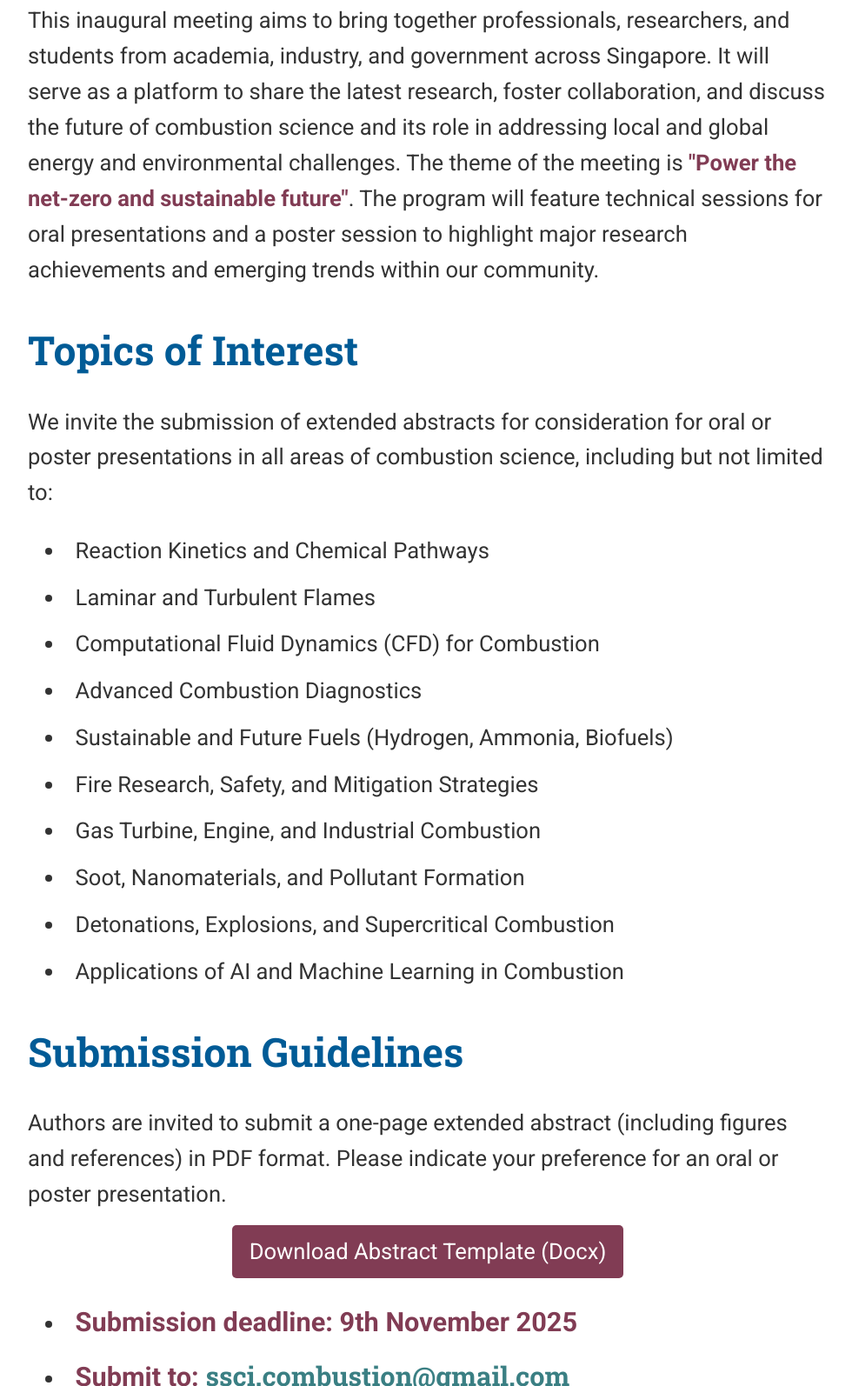
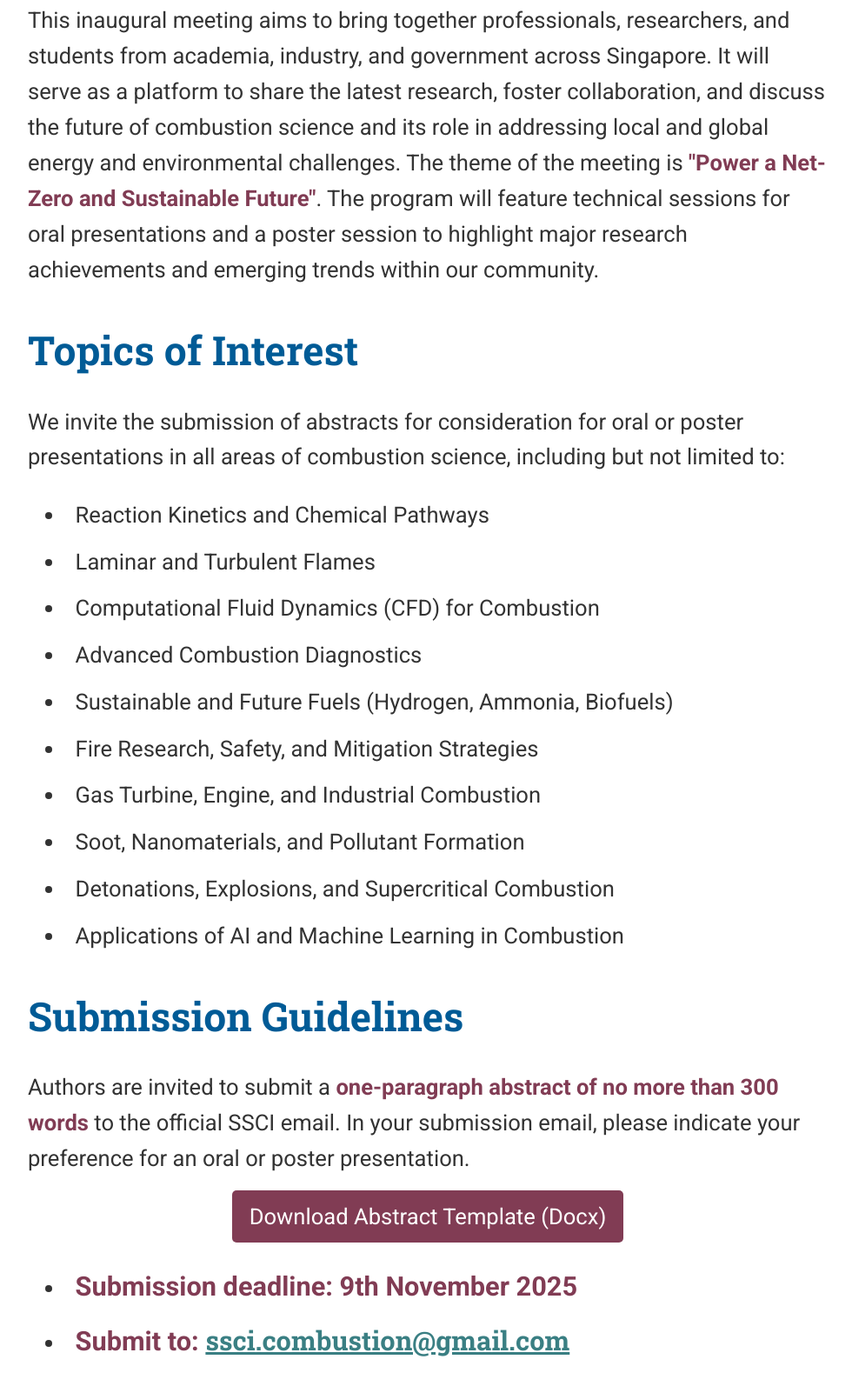
Before and after one commit to Liguobing00/Liguobing00.github.io, a plain HTML site: page ssci-annual-meeting.html in a window 1280 px wide. Shown: the part 583-2177 px from the top of the page at 87% size, without its empty margins (148-1128 px from the left). Drawn offline with Linux system fonts and the light colour scheme.

Commit message:
ssci-annual-meeting.html: revise

```diff
--- a/ssci-annual-meeting.html
+++ b/ssci-annual-meeting.html
@@ -104,12 +104,12 @@
         </p>
 
         <p>
-            This inaugural meeting aims to bring together professionals, researchers, and students from academia, industry, and government across Singapore. It will serve as a platform to share the latest research, foster collaboration, and discuss the future of combustion science and its role in addressing local and global energy and environmental challenges. The theme of the meeting is <strong>"Power the net-zero and sustainable future"</strong>. The program will feature technical sessions for oral presentations and a poster session to highlight major research achievements and emerging trends within our community.
+            This inaugural meeting aims to bring together professionals, researchers, and students from academia, industry, and government across Singapore. It will serve as a platform to share the latest research, foster collaboration, and discuss the future of combustion science and its role in addressing local and global energy and environmental challenges. The theme of the meeting is <strong>"Power a Net-Zero and Sustainable Future"</strong>. The program will feature technical sessions for oral presentations and a poster session to highlight major research achievements and emerging trends within our community.
         </p>
 
         <section>
             <h3>Topics of Interest</h3>
-            <p>We invite the submission of extended abstracts for consideration for oral or poster presentations in all areas of combustion science, including but not limited to:</p>
+            <p>We invite the submission of abstracts for consideration for oral or poster presentations in all areas of combustion science, including but not limited to:</p>
             <ul>
                 <li>Reaction Kinetics and Chemical Pathways</li>
                 <li>Laminar and Turbulent Flames</li>
@@ -126,7 +126,7 @@
 
         <section>
             <h3>Submission Guidelines</h3>
-            <p>Authors are invited to submit a one-page extended abstract (including figures and references) in PDF format. Please indicate your preference for an oral or poster presentation.</p>
+            <p>Authors are invited to submit a <strong>one-paragraph abstract of no more than 300 words</strong> to the official SSCI email. In your submission email, please indicate your preference for an oral or poster presentation.</p>
             <p class="center-text">
                 <a href="documents/SSCI_1st_annual_meeting_abstract_template.docx" target="_blank" class="button-link">Download Abstract Template (Docx)</a>
             </p>
@@ -142,7 +142,7 @@
         <strong>Organizers:</strong><br>
         Prof. Huangwei Zhang (NUS)<br>
         Prof. Siew Hwa Chan (NTU)<br>
-        Prof. Wai Lee Chan (SUTD)<br>
+        Dr. Wai Lee Chan (SUTD)<br>
 
         <strong>Secretary:</strong><br>
         Dr. Shangpeng Li (NUS)
```
